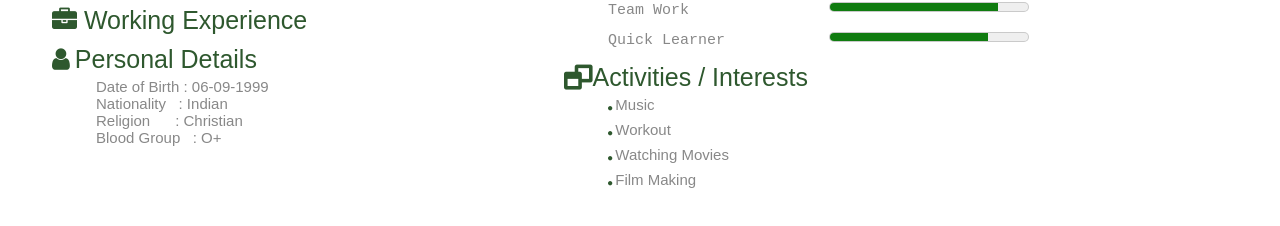
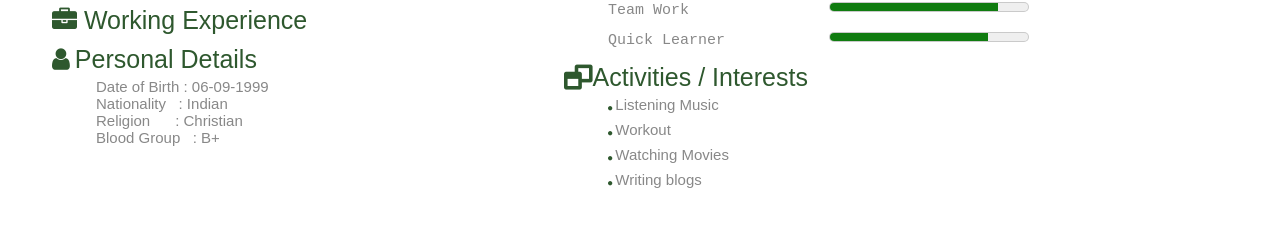
Before and after one commit to samsonraj19198/RESUME, a plain HTML site: page index.html in a window 1280 px wide. Shown: the part 510-736 px from the top of the page. Drawn offline with Linux system fonts and the light colour scheme.

Commit message:
Update index.html

```diff
--- a/index.html
+++ b/index.html
@@ -154,10 +154,10 @@
                     </ul>
                 <li class="main" ><i class="fa fa-window-restore" aria-hidden="true" style="font-size: 25px;"></i>Activities / Interests</li>
                     <ul>
-                        <li class="sub"><i class="fa fa-circle" aria-hidden="true"></i>Music</li>
+                        <li class="sub"><i class="fa fa-circle" aria-hidden="true"></i>Listening Music</li>
                         <li class="sub"><i class="fa fa-circle" aria-hidden="true"></i>Workout</li>
                         <li class="sub"><i class="fa fa-circle" aria-hidden="true"></i>Watching Movies</li>
-                        <li class="sub"><i class="fa fa-circle" aria-hidden="true"></i>Film Making</li>
+                        <li class="sub"><i class="fa fa-circle" aria-hidden="true"></i>Writing blogs</li>
                     </ul>
             </ul>
         </div>
@@ -193,7 +193,7 @@
                         <li class="sub"><pre style="margin-top:0px;font-family:Arial;">Date of Birth : 06-09-1999
 Nationality   : Indian
 Religion      : Christian
-Blood Group   : O+
+Blood Group   : B+
                     </pre></li>
                     </ul>
                 </li>
```
